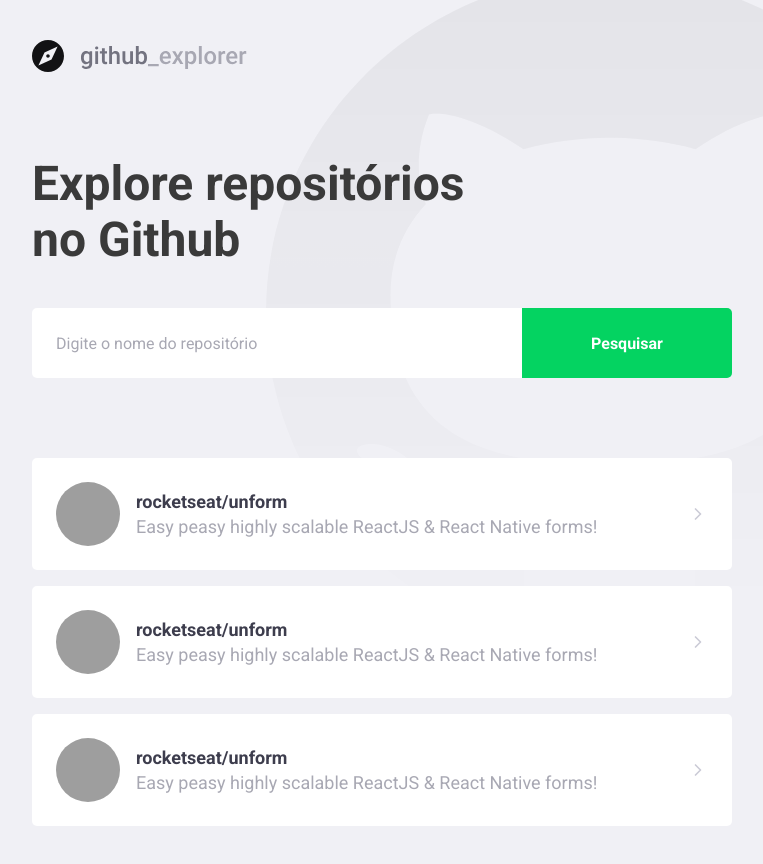
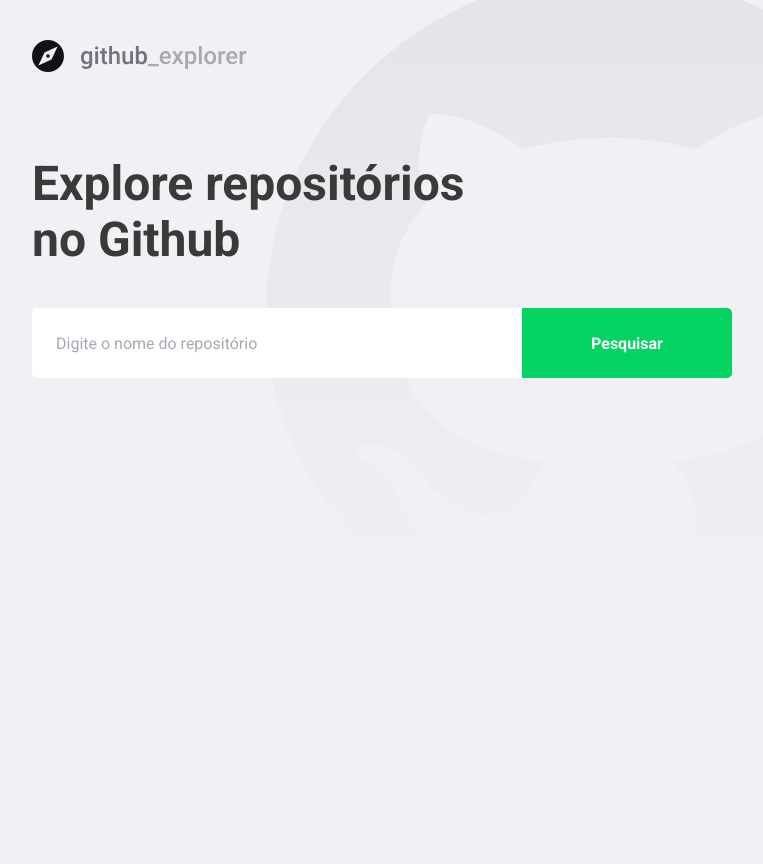
Before and after one commit to MaysharaF/github-explorer, a React (Create React App) app: page / in a window 1280 px wide. Shown: the whole page, without its empty margins (148-911 px from the left). After the commit the page ends 800 px from the top, so only its background shows below. Built offline with nearby package versions, Linux system fonts and the light colour scheme; grey boxes are pictures that could not be loaded.

Commit message:
Fazendo conexão com API

```diff
--- a/package.json
+++ b/package.json
@@ -10,6 +10,7 @@
     "@types/node": "^12.0.0",
     "@types/react": "^17.0.0",
     "@types/react-dom": "^17.0.0",
+    "axios": "^0.21.1",
     "polished": "^4.1.1",
     "react": "^17.0.1",
     "react-dom": "^17.0.1",
--- a/src/pages/Dashboard/index.tsx
+++ b/src/pages/Dashboard/index.tsx
@@ -1,63 +1,67 @@
-import React from "react";
+import React, { useState, FormEvent } from "react";
 import { FiChevronRight } from "react-icons/fi";
+import api from "../../services/api";
 
 import logoImg from "../../assets/logo.svg";
 
 import { Title, Form, Repositories } from "./styles";
 
+interface Repository {
+  full_name: string;
+  description: string;
+  owner: {
+    login: string;
+    avatar_url: string;
+  };
+}
+
 const Dashboard: React.FC = () => {
+  const [newRepo, setNewRepo] = useState("");
+  const [repositories, setRepositories] = useState<Repository[]>([]);
+
+  async function handleAddRepository(
+    event: FormEvent<HTMLFormElement>
+  ): Promise<void> {
+    event.preventDefault();
+
+    const response = await api.get<Repository>(`repos/${newRepo}`);
+
+    const repository = response.data;
+
+    setRepositories([...repositories, repository]);
+    setNewRepo("");
+  }
+
   return (
     <>
       <img src={logoImg} alt="Github Explore" />
       <Title>Explore repositórios no Github</Title>
 
-      <Form>
-        <input placeholder="Digite o nome do repositório" />
+      <Form onSubmit={handleAddRepository}>
+        <input
+          value={newRepo}
+          onChange={(e) => setNewRepo(e.target.value)}
+          placeholder="Digite o nome do repositório"
+        />
         <button type="submit">Pesquisar</button>
       </Form>
 
       <Repositories>
-        <a href="teste">
+        {repositories.map((repository) => (
+          <a key={repository.full_name} href="teste">
             <img
-            src="https://avatars.githubusercontent.com/u/43793682?s=460&u=b14dc2c3df027bc38f5cf747427bfe6ddd9875cb&v=4"
-            alt="Mayshara Fernandes"
+              src={repository.owner.avatar_url}
+              alt={repository.owner.login}
             />
 
             <div>
-            <strong>rocketseat/unform</strong>
-            <p>Easy peasy highly scalable ReactJS & React Native forms!</p>
+              <strong>{repository.full_name}</strong>
+              <p>{repository.description}</p>
             </div>
 
             <FiChevronRight size={20} />
           </a>
-
-        <a href="teste">
-          <img
-            src="https://avatars.githubusercontent.com/u/43793682?s=460&u=b14dc2c3df027bc38f5cf747427bfe6ddd9875cb&v=4"
-            alt="Mayshara Fernandes"
-          />
-
-          <div>
-            <strong>rocketseat/unform</strong>
-            <p>Easy peasy highly scalable ReactJS & React Native forms!</p>
-          </div>
-
-          <FiChevronRight size={20} />
-        </a>
-
-        <a href="teste">
-          <img
-            src="https://avatars.githubusercontent.com/u/43793682?s=460&u=b14dc2c3df027bc38f5cf747427bfe6ddd9875cb&v=4"
-            alt="Mayshara Fernandes"
-          />
-
-          <div>
-            <strong>rocketseat/unform</strong>
-            <p>Easy peasy highly scalable ReactJS & React Native forms!</p>
-          </div>
-
-          <FiChevronRight size={20} />
-        </a>
+        ))}
       </Repositories>
     </>
   );
--- a/src/pages/Dashboard/styles.ts
+++ b/src/pages/Dashboard/styles.ts
@@ -73,7 +73,8 @@
     }
 
     div {
-      margin-left: 16px;
+      margin: 0 16px;
+      flex: 1;
 
       strong {
         font-size: 18px;
--- /dev/null
+++ b/src/services/api.ts
@@ -0,0 +1,7 @@
+import axios from "axios";
+
+const api = axios.create({
+  baseURL: "https://api.github.com",
+});
+
+export default api;
```
Also changed, not shown: 1 other file (tests, documents, lock files or other folders). Lines whose indentation alone changed are shown as unchanged.
